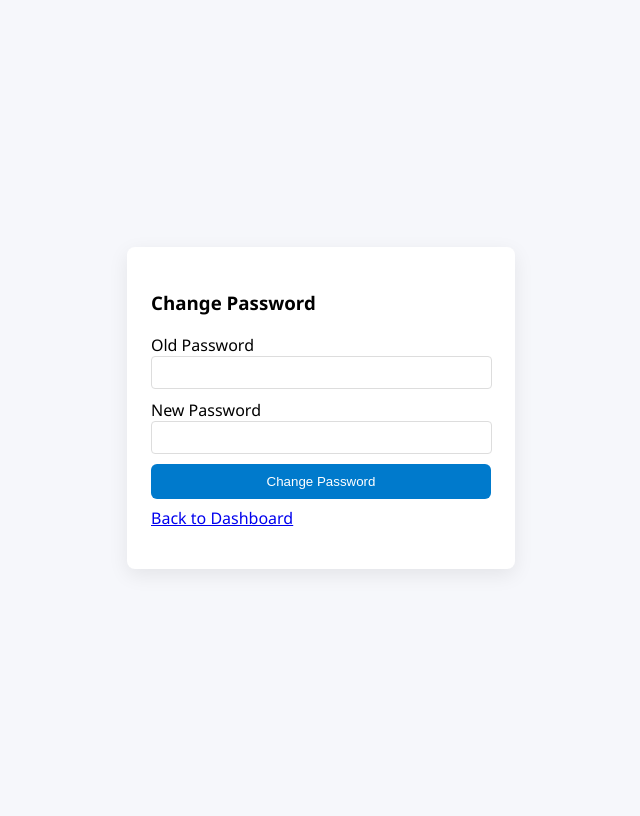
After one commit to yasir13001/Khaata-Register, a FastAPI app: template templates/change_password.html in a window 1280 px wide. The commit adds this page. Shown: the whole page, without its empty margins (319-959 px from the left). Run offline with FastAPI, Linux system fonts and the light colour scheme; the template is opened without the code that fills it, so the values that code supplies are empty.

Commit message:
add password change page and functionality for every user

```diff
--- a/server.py
+++ b/server.py
@@ -654,31 +654,47 @@ def do_register(
         }
     )
 
+@app.get("/change_password", response_class=HTMLResponse)
+def change_password_page(request: Request):
+    user = require_login(request)
+    return templates.TemplateResponse("change_password.html", {
+        "request": request,
+        "msg": ""
+    })
 
-@app.post("/api/change_password")
-def change_password(request: Request, data: dict):
+from fastapi import Form
+
+@app.post("/change_password", response_class=HTMLResponse)
+def change_password_submit(
+    request: Request,
+    old_password: str = Form(...),
+    new_password: str = Form(...)
+):
     user = require_login(request)
-    old_password = data.get("old_password")
-    new_password = data.get("new_password")
 
     conn = get_db_connection()
     row = conn.execute("SELECT * FROM users WHERE username = ?", (user,)).fetchone()
 
     import bcrypt
 
-    # verify old password
+    # Incorrect old password
     if not bcrypt.checkpw(old_password.encode(), row["password_hash"].encode()):
         conn.close()
-        raise HTTPException(status_code=400, detail="Old password is incorrect")
+        return templates.TemplateResponse("change_password.html", {
+            "request": request,
+            "msg": "Old password is incorrect"
+        })
 
-    # update password
+    # Update password
     new_hash = bcrypt.hashpw(new_password.encode(), bcrypt.gensalt()).decode()
-    conn.execute("UPDATE users SET password_hash=? WHERE username=?",
-                 (new_hash, user))
+    conn.execute("UPDATE users SET password_hash=? WHERE username=?", (new_hash, user))
     conn.commit()
     conn.close()
 
-    return {"message": "Password changed successfully"}
+    return templates.TemplateResponse("login.html", {
+        "request": request,
+        "msg": "Password changed successfully. Please log in again."
+    })
 
 @app.post("/api/admin_set_password/{username}")
 def admin_set_password(username: str, data: dict, request: Request):
@@ -700,15 +716,6 @@ def admin_set_password(username: str, data: dict, request: Request):
     conn.close()
 
     return {"message": f"Password updated for {username}"}
-
-def create_admin(username, password):
-    import bcrypt
-    conn = get_db_connection()
-    hashed = bcrypt.hashpw(password.encode(), bcrypt.gensalt()).decode()
-    conn.execute("INSERT INTO users(username, password_hash, role) VALUES (?,?,?)",
-                 (username, hashed, "admin"))
-    conn.commit()
-    conn.close()
 
 @app.get("/dashboard", response_class=HTMLResponse)
 def dashboard(request: Request):
--- /dev/null
+++ b/templates/change_password.html
@@ -0,0 +1,34 @@
+<!doctype html>
+<html>
+<head>
+  <meta charset="utf-8">
+  <title>Change Password</title>
+  <style>
+    body{font-family:Segoe UI,Arial;background:#f6f7fb;display:flex;align-items:center;justify-content:center;height:100vh}
+    .card{background:#fff;padding:24px;border-radius:8px;box-shadow:0 6px 20px rgba(0,0,0,.08);width:340px}
+    input{width:95%;padding:8px;margin-bottom:10px;border:1px solid #ddd;border-radius:4px}
+    button{width:100%;padding:10px;border:none;background:#007acc;color:#fff;border-radius:6px;cursor:pointer}
+  </style>
+</head>
+<body>
+  <div class="card">
+    <h3>Change Password</h3>
+
+    {% if msg %}
+      <p style="color:crimson">{{ msg }}</p>
+    {% endif %}
+
+    <form method="post" action="/change_password">
+      <label>Old Password</label>
+      <input type="password" name="old_password" required>
+
+      <label>New Password</label>
+      <input type="password" name="new_password" required>
+
+      <button type="submit">Change Password</button>
+    </form>
+
+    <p style="margin-top:8px"><a href="/dashboard">Back to Dashboard</a></p>
+  </div>
+</body>
+</html>
```
Also changed, not shown: templates/dashboard.html (+7 -0 lines).
